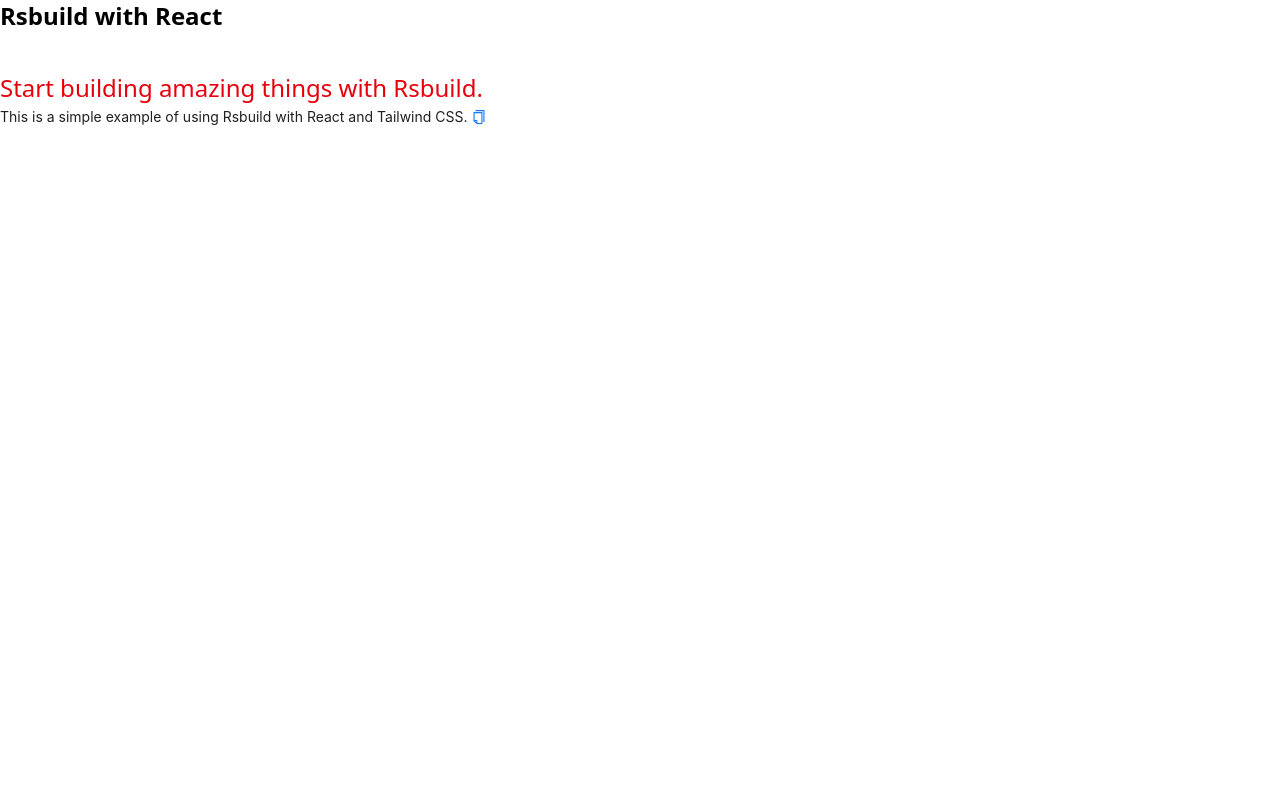
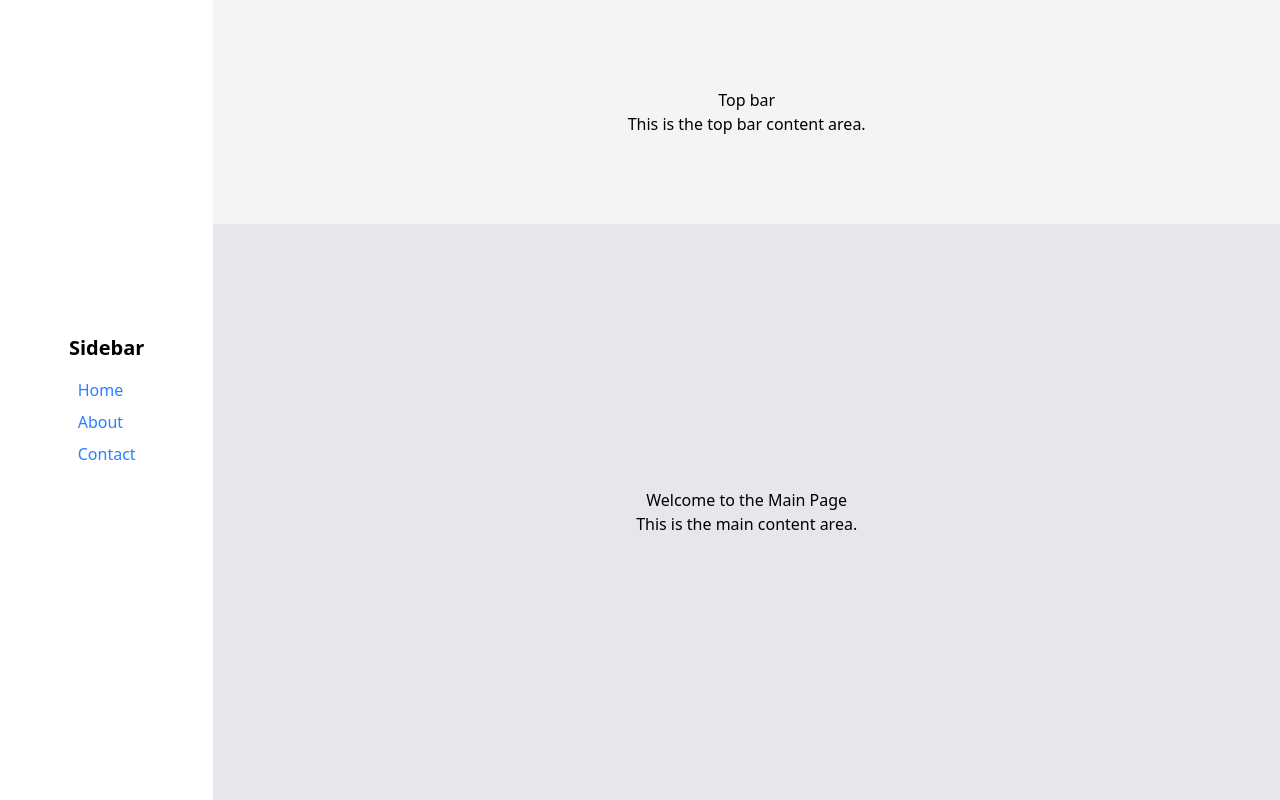
Before and after one commit to hazimba/asset-mc, a React app: page / in a window 1280 px wide. Built offline with nearby package versions, Linux system fonts and the light colour scheme; the HTML template or start-up script is replaced by a standard one.

Commit message:
mainpage dashboard morkup

```diff
--- a/src/App.tsx
+++ b/src/App.tsx
@@ -1,20 +1,11 @@
+import Mainpage from './components/Mainpage';
 import './output.css';
-import { Typography } from 'antd';
 
-const { Text } = Typography;
 
 
 const App = () => {
   return (
-    <div className="content">
-      <h1 className="text-2xl font-bold">Rsbuild with React</h1>
-      <div className="text-red-600 text-2xl mt-10">
-        Start building amazing things with Rsbuild.
-      </div>
-      <Text copyable>
-        This is a simple example of using Rsbuild with React and Tailwind CSS.
-      </Text>
-    </div>
+    <Mainpage />
   );
 };
 
--- /dev/null
+++ b/src/components/Mainpage/Dashboard.tsx
@@ -0,0 +1,15 @@
+const Dashboard = () => {
+  return (
+    <div className="flex flex-col w-full h-screen">
+        <div className="flex flex-col flex-auto items-center justify-center bg-gray-100">
+        <h1>Top bar</h1>
+        <p>This is the top bar content area.</p>
+      </div>
+      <div className="flex flex-col flex-auto items-center h-1/2 justify-center bg-gray-200">
+        <h1>Welcome to the Main Page</h1>
+        <p>This is the main content area.</p>
+      </div>
+    </div>
+  );
+};
+export default Dashboard;
--- /dev/null
+++ b/src/components/Mainpage/Sidebar.tsx
@@ -0,0 +1,25 @@
+const Sidebar = () => {
+  return (
+    <div className="flex flex-col items-center justify-center min-h-screen w-64">
+      <h2 className="text-xl font-bold mb-4">Sidebar</h2>
+      <ul className="space-y-2">
+        <li>
+          <a href="#home" className="text-blue-500 hover:underline">
+            Home
+          </a>
+        </li>
+        <li>
+          <a href="#about" className="text-blue-500 hover:underline">
+            About
+          </a>
+        </li>
+        <li>
+          <a href="#contact" className="text-blue-500 hover:underline">
+            Contact
+          </a>
+        </li>
+      </ul>
+    </div>
+  );
+};
+export default Sidebar;
--- /dev/null
+++ b/src/components/Mainpage/index.tsx
@@ -0,0 +1,12 @@
+import Dashboard from './Dashboard';
+import Sidebar from './Sidebar';
+
+const Mainpage = () => {
+  return (
+    <div className="flex">
+      <Sidebar />
+      <Dashboard />
+    </div>
+  );
+};
+export default Mainpage;
--- a/src/output.css
+++ b/src/output.css
@@ -8,7 +8,11 @@
     --font-mono: ui-monospace, SFMono-Regular, Menlo, Monaco, Consolas, "Liberation Mono",
       "Courier New", monospace;
     --color-red-600: oklch(57.7% 0.245 27.325);
+    --color-blue-500: oklch(62.3% 0.214 259.815);
     --color-blue-600: oklch(54.6% 0.245 262.881);
+    --color-gray-100: oklch(96.7% 0.003 264.542);
+    --color-gray-200: oklch(92.8% 0.006 264.531);
+    --color-gray-700: oklch(37.3% 0.034 259.733);
     --spacing: 0.25rem;
     --text-lg: 1.125rem;
     --text-lg--line-height: calc(1.75 / 1.125);
@@ -16,6 +20,8 @@
     --text-xl--line-height: calc(1.75 / 1.25);
     --text-2xl: 1.5rem;
     --text-2xl--line-height: calc(2 / 1.5);
+    --text-4xl: 2.25rem;
+    --text-4xl--line-height: calc(2.5 / 2.25);
     --font-weight-bold: 700;
     --default-font-family: var(--font-sans);
     --default-mono-font-family: var(--font-mono);
@@ -167,29 +173,159 @@
   }
 }
 @layer utilities {
+  .mt-4 {
+    margin-top: calc(var(--spacing) * 4);
+  }
   .mt-10 {
     margin-top: calc(var(--spacing) * 10);
+  }
+  .mb-4 {
+    margin-bottom: calc(var(--spacing) * 4);
+  }
+  .flex {
+    display: flex;
+  }
+  .table {
+    display: table;
+  }
+  .h-1\/2 {
+    height: calc(1/2 * 100%);
+  }
+  .h-1\/3 {
+    height: calc(1/3 * 100%);
+  }
+  .h-\[10\%\] {
+    height: 10%;
+  }
+  .h-\[40\%\] {
+    height: 40%;
+  }
+  .h-screen {
+    height: 100vh;
+  }
+  .min-h-screen {
+    min-height: 100vh;
+  }
+  .w-32 {
+    width: calc(var(--spacing) * 32);
+  }
+  .w-54 {
+    width: calc(var(--spacing) * 54);
+  }
+  .w-64 {
+    width: calc(var(--spacing) * 64);
+  }
+  .w-full {
+    width: 100%;
+  }
+  .flex-auto {
+    flex: auto;
+  }
+  .border-collapse {
+    border-collapse: collapse;
+  }
+  .resize {
+    resize: both;
+  }
+  .flex-col {
+    flex-direction: column;
+  }
+  .items-center {
+    align-items: center;
+  }
+  .justify-center {
+    justify-content: center;
+  }
+  .space-y-2 {
+    :where(& > :not(:last-child)) {
+      --tw-space-y-reverse: 0;
+      margin-block-start: calc(calc(var(--spacing) * 2) * var(--tw-space-y-reverse));
+      margin-block-end: calc(calc(var(--spacing) * 2) * calc(1 - var(--tw-space-y-reverse)));
+    }
+  }
+  .border {
+    border-style: var(--tw-border-style);
+    border-width: 1px;
+  }
+  .bg-gray-100 {
+    background-color: var(--color-gray-100);
+  }
+  .bg-gray-200 {
+    background-color: var(--color-gray-200);
   }
   .text-2xl {
     font-size: var(--text-2xl);
     line-height: var(--tw-leading, var(--text-2xl--line-height));
   }
+  .text-4xl {
+    font-size: var(--text-4xl);
+    line-height: var(--tw-leading, var(--text-4xl--line-height));
+  }
+  .text-lg {
+    font-size: var(--text-lg);
+    line-height: var(--tw-leading, var(--text-lg--line-height));
+  }
+  .text-xl {
+    font-size: var(--text-xl);
+    line-height: var(--tw-leading, var(--text-xl--line-height));
+  }
   .font-bold {
     --tw-font-weight: var(--font-weight-bold);
     font-weight: var(--font-weight-bold);
   }
+  .text-blue-500 {
+    color: var(--color-blue-500);
+  }
+  .text-blue-600 {
+    color: var(--color-blue-600);
+  }
+  .text-gray-700 {
+    color: var(--color-gray-700);
+  }
   .text-red-600 {
     color: var(--color-red-600);
   }
+  .underline {
+    text-decoration-line: underline;
+  }
+  .outline {
+    outline-style: var(--tw-outline-style);
+    outline-width: 1px;
+  }
+  .hover\:underline {
+    &:hover {
+      @media (hover: hover) {
+        text-decoration-line: underline;
+      }
+    }
+  }
+}
+@property --tw-space-y-reverse {
+  syntax: "*";
+  inherits: false;
+  initial-value: 0;
+}
+@property --tw-border-style {
+  syntax: "*";
+  inherits: false;
+  initial-value: solid;
 }
 @property --tw-font-weight {
   syntax: "*";
   inherits: false;
 }
+@property --tw-outline-style {
+  syntax: "*";
+  inherits: false;
+  initial-value: solid;
+}
 @layer properties {
   @supports ((-webkit-hyphens: none) and (not (margin-trim: inline))) or ((-moz-orient: inline) and (not (color:rgb(from red r g b)))) {
     *, ::before, ::after, ::backdrop {
+      --tw-space-y-reverse: 0;
+      --tw-border-style: solid;
       --tw-font-weight: initial;
+      --tw-outline-style: solid;
     }
   }
 }
```
